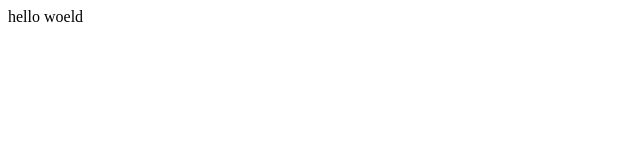
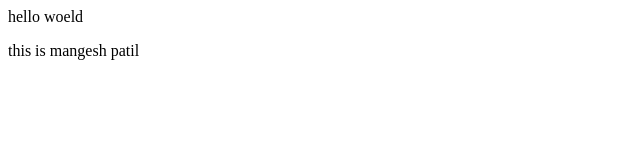
Before and after one commit to mangesh-lokhande007/mangeshpatil, a plain HTML site: page index.html in a window 1280 px wide. Shown: the whole page, without its empty margins (0-640 px from the left). Drawn offline with Linux system fonts and the light colour scheme.

Commit message:
initial change

```diff
--- a/index.html
+++ b/index.html
@@ -1 +1,2 @@
 <p>hello woeld</p>
+<p>this is mangesh patil</p>
```
